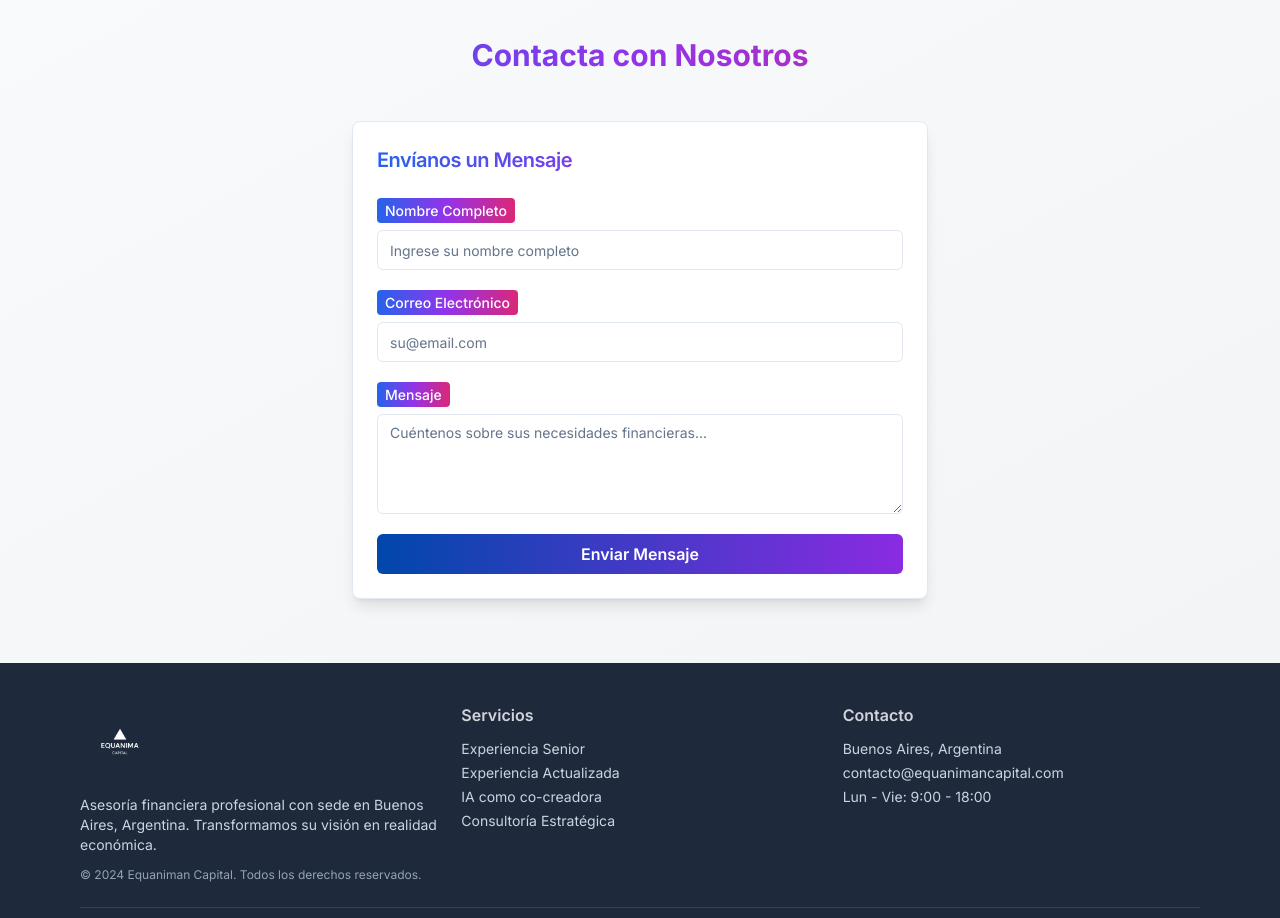
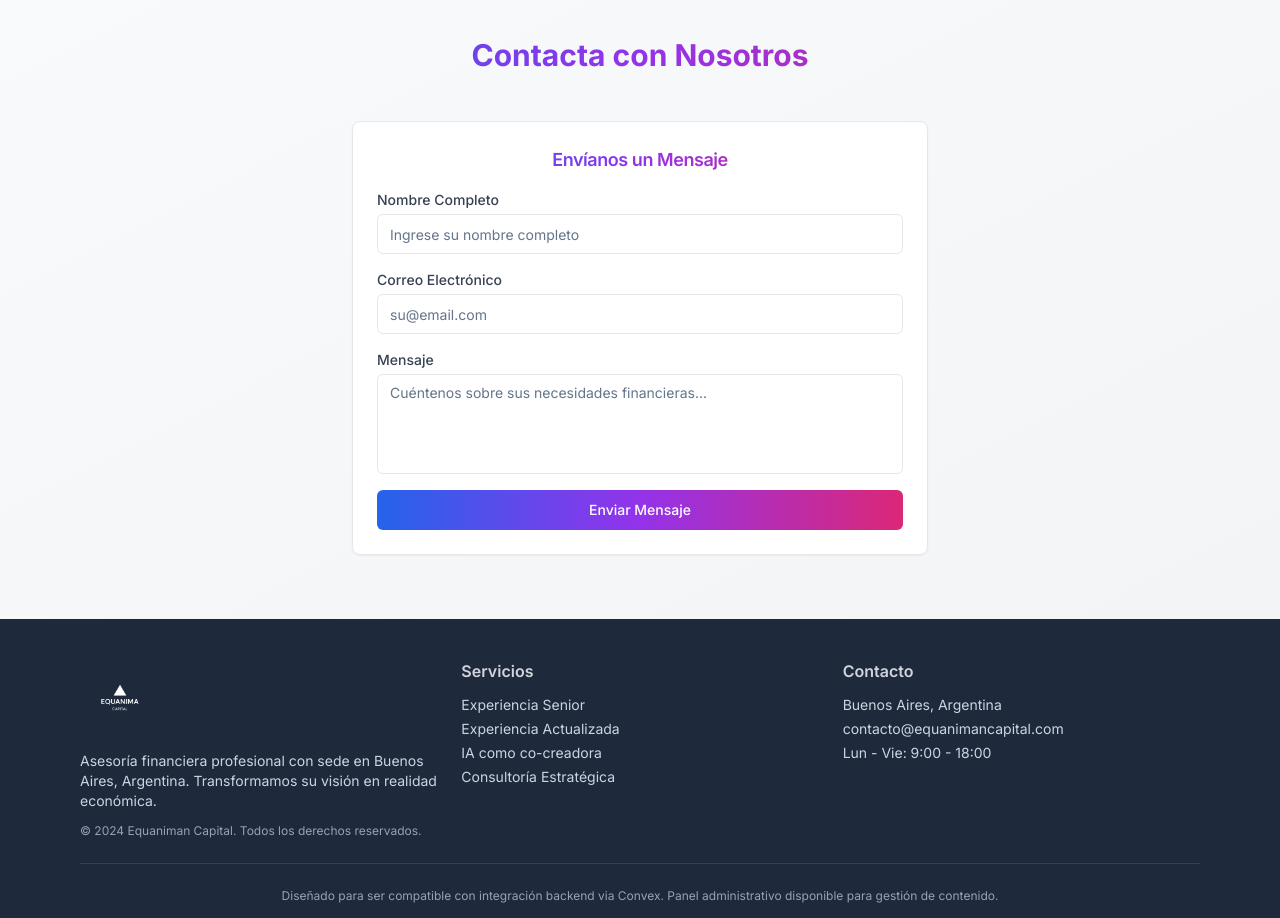
Before and after one commit to Gnolting/equaniman-capital-webflow, a React (Vite) app: page / in a window 1280 px wide. Shown: the part 2160-3078 px from the top of the page. Built offline with nearby package versions, Linux system fonts and the light colour scheme.

Commit message:
Refactor: Update contact form design
Modified the contact form in `src/components/ContactForm.tsx` to a more minimalist design while preserving the existing color scheme.

```diff
--- a/src/components/ContactForm.tsx
+++ b/src/components/ContactForm.tsx
@@ -1,4 +1,3 @@
-
 import React, { useState } from 'react';
 import { Button } from '@/components/ui/button';
 import { Input } from '@/components/ui/input';
@@ -78,18 +77,18 @@ const ContactForm = () => {
         </div>
 
         <div className="max-w-xl mx-auto">
-          <Card className="shadow-lg animate-fade-in">
-            <CardHeader>
-              <CardTitle className="text-xl bg-clip-text text-transparent bg-gradient-to-r from-blue-600 via-purple-600 to-pink-600">
+          <Card className="bg-white border border-gray-200 rounded-lg shadow-sm animate-fade-in">
+            <CardHeader className="pb-4">
+              <CardTitle className="text-lg bg-clip-text text-transparent bg-gradient-to-r from-blue-600 via-purple-600 to-pink-600 text-center">
                 {t('contact.form_title')}
               </CardTitle>
             </CardHeader>
-            <CardContent>
-              <form onSubmit={handleSubmit} className="space-y-5">
+            <CardContent className="pt-0">
+              <form onSubmit={handleSubmit} className="space-y-4">
                 <div>
                   <Label
                     htmlFor="name"
-                    className="text-white font-medium bg-gradient-to-r from-blue-600 via-purple-600 to-pink-600 px-2 py-1 rounded text-sm"
+                    className="text-sm font-medium text-gray-700 mb-1 block"
                   >
                     {t('contact.name_label')}
                   </Label>
@@ -100,7 +99,7 @@ const ContactForm = () => {
                     value={formData.name}
                     onChange={handleInputChange}
                     required
-                    className="mt-2 text-sm"
+                    className="w-full border-gray-200 focus:border-blue-500 focus:ring-1 focus:ring-blue-500"
                     placeholder={t('contact.name_placeholder')}
                     disabled={isSubmitting}
                   />
@@ -109,7 +108,7 @@ const ContactForm = () => {
                 <div>
                   <Label
                     htmlFor="email"
-                    className="text-white font-medium bg-gradient-to-r from-blue-600 via-purple-600 to-pink-600 px-2 py-1 rounded text-sm"
+                    className="text-sm font-medium text-gray-700 mb-1 block"
                   >
                     {t('contact.email_label')}
                   </Label>
@@ -120,7 +119,7 @@ const ContactForm = () => {
                     value={formData.email}
                     onChange={handleInputChange}
                     required
-                    className="mt-2 text-sm"
+                    className="w-full border-gray-200 focus:border-blue-500 focus:ring-1 focus:ring-blue-500"
                     placeholder={t('contact.email_placeholder')}
                     disabled={isSubmitting}
                   />
@@ -129,7 +128,7 @@ const ContactForm = () => {
                 <div>
                   <Label
                     htmlFor="message"
-                    className="text-white font-medium bg-gradient-to-r from-blue-600 via-purple-600 to-pink-600 px-2 py-1 rounded text-sm"
+                    className="text-sm font-medium text-gray-700 mb-1 block"
                   >
                     {t('contact.message_label')}
                   </Label>
@@ -139,7 +138,7 @@ const ContactForm = () => {
                     value={formData.message}
                     onChange={handleInputChange}
                     required
-                    className="mt-2 min-h-[100px] text-sm"
+                    className="w-full min-h-[100px] border-gray-200 focus:border-blue-500 focus:ring-1 focus:ring-blue-500 resize-none"
                     placeholder={t('contact.message_placeholder')}
                     disabled={isSubmitting}
                   />
@@ -148,22 +147,7 @@ const ContactForm = () => {
                 <Button
                   type="submit"
                   disabled={isSubmitting}
-                  className="w-full text-white py-2 text-base font-semibold transition-all duration-300"
-                  style={{
-                    background: 'linear-gradient(to right, #0047AB, #8A2BE2, #DA70D6)',
-                    backgroundSize: '200% 100%',
-                    transition: 'background-position 0.3s ease'
-                  }}
-                  onMouseEnter={(e) => {
-                    if (!isSubmitting) {
-                      e.currentTarget.style.backgroundPosition = 'right center';
-                    }
-                  }}
-                  onMouseLeave={(e) => {
-                    if (!isSubmitting) {
-                      e.currentTarget.style.backgroundPosition = 'left center';
-                    }
-                  }}
+                  className="w-full h-10 text-white font-medium bg-gradient-to-r from-blue-600 via-purple-600 to-pink-600 hover:from-blue-700 hover:via-purple-700 hover:to-pink-700 transition-all duration-200 border-0 rounded-md"
                 >
                   {isSubmitting ? t('contact.sending') : t('contact.submit_button')}
                 </Button>
```
